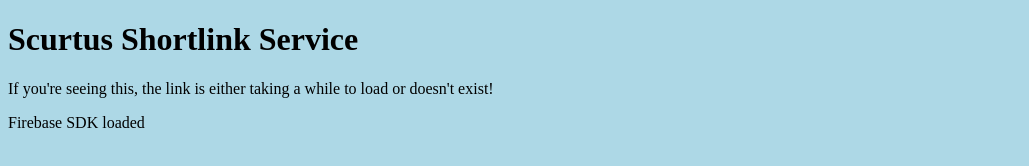
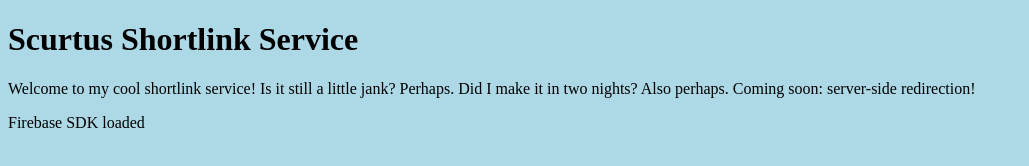
Before and after one commit to arg3nt/scurtus, a website with bundled scripts: page public/index.html in a window 1280 px wide. Shown: the whole page, without its empty margins (0-1029 px from the left). Built offline with nearby package versions, Linux system fonts and the light colour scheme.

Commit message:
Update index print statement

```diff
--- a/public/index.html
+++ b/public/index.html
@@ -11,7 +11,7 @@
   <body>
     <div id="message">
       <h1>Scurtus Shortlink Service</h1>
-      <p>If you're seeing this, the link is either taking a while to load or doesn't exist!</p>
+      <p>Welcome to my cool shortlink service! Is it still a little jank? Perhaps. Did I make it in two nights? Also perhaps. Coming soon: server-side redirection!</p>
     </div>
     <p id="load">Firebase SDK Loading&hellip;</p>
 
```
